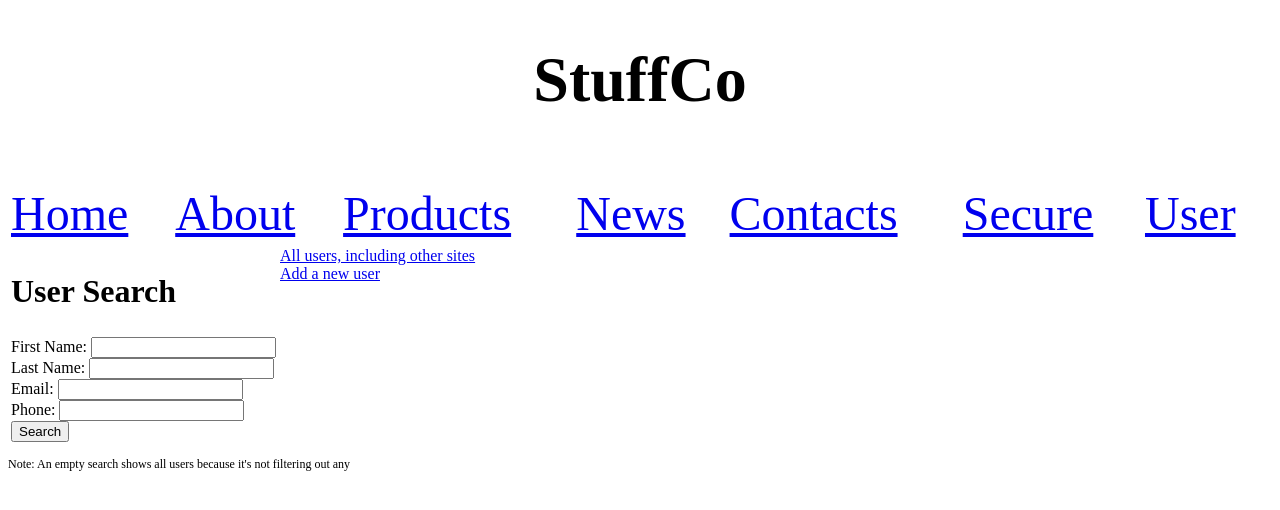
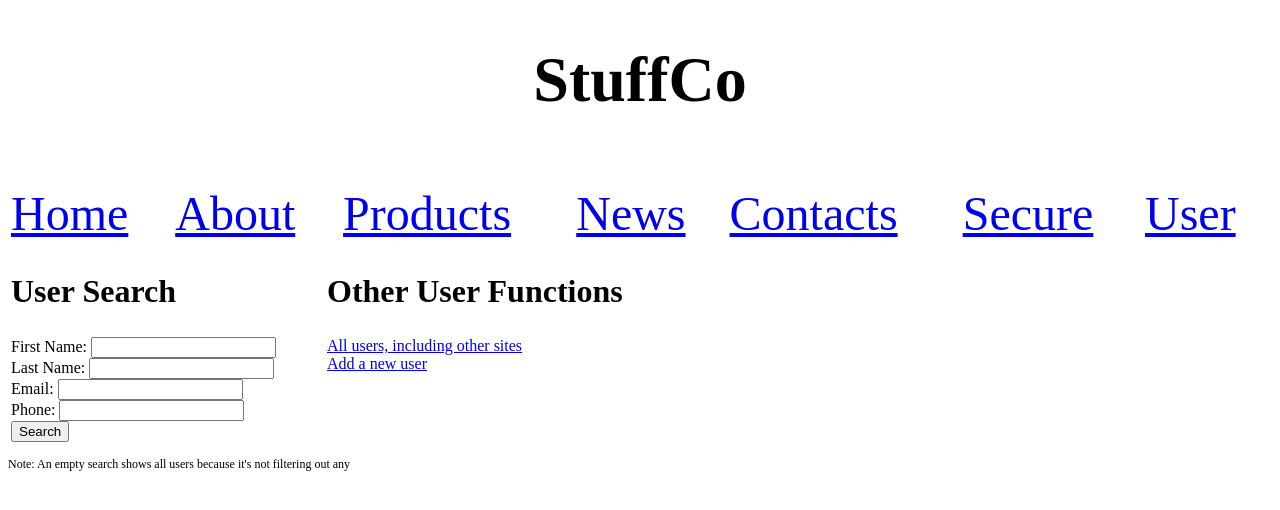
Before and after one commit to ConnorPietrasik/cmpe272hw, a PHP site: page /user_search.php in a window 1280 px wide. Shown: the top 510 px of the page. Run offline with PHP 8.4, Linux system fonts and the light colour scheme.

Commit message:
changed style

```diff
--- a/public/user_search.php
+++ b/public/user_search.php
@@ -4,7 +4,7 @@
 ?>
 <table>
     <tr>
-        <td class="column">
+        <td class="column" style="padding-right: 3em;">
             <h2>User Search</h2>
             <form action="user_search.php" method="get" class="user-search">
                 <label for="first_name">First Name:</label>
@@ -23,6 +23,7 @@
             </form>
         </td>
         <td class="column">
+            <h2>Other User Functions</h2>
             <a href="combined_users.php">All users, including other sites</a>
             <br>
             <a href="add_user.php">Add a new user</a>
```
